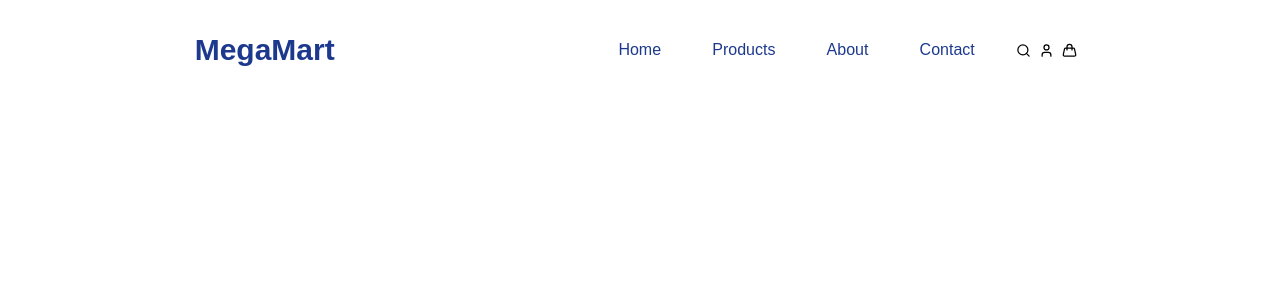
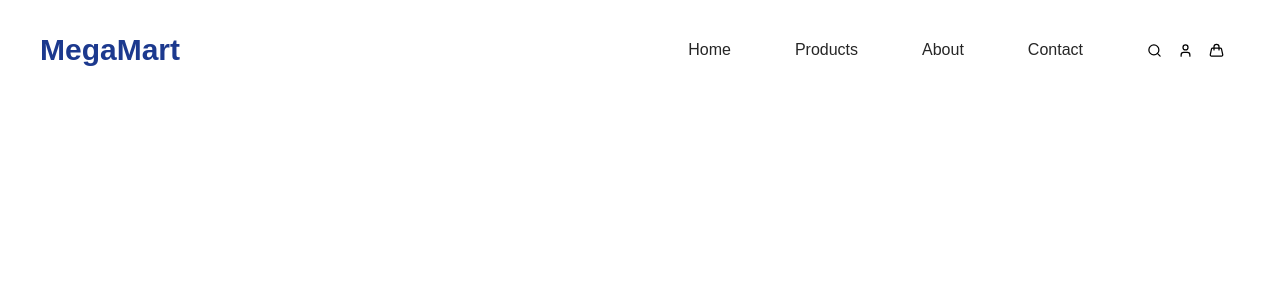
Before and after one commit to ebobic/E-Commerce, a Next.js app: page / in a window 1280 px wide. Shown: the top 300 px of the page. Built offline with nearby package versions, Linux system fonts and the light colour scheme.

Commit message:
Minor changes to layout

```diff
--- a/components/nav-bar.tsx
+++ b/components/nav-bar.tsx
@@ -4,17 +4,17 @@ import data from "@/lib/data/pages.json";
 
 export default function NavBar() {
     return (
-        <nav className="breakout flex items-center justify-around px-[1.6rem] py-[2rem] bg-white">
+        <nav className="breakout flex py-8 items-center justify-between bg-white">
             <Link href={"/"}>
             <h2 className="text-3xl font-bold text-blue-900">MegaMart</h2>
             </Link>
 
-            <div className="flex gap-4 items-center">
+            <div className="flex gap-8 items-center justify-between">
             <ul className="flex">
                 {data["pages"].map((link, index) => (
                 <li key={index}>
                     <Link
-                        className="hidden text-blue-900 hover:bg-blue-100 hover:text-neutral-800 md:flex md:px-[1.6rem]"
+                        className="hidden text-neutral-800 hover:text-blue-900 md:flex md:px-8"
                         href={link.href}
                     >
                         {link.label}
@@ -23,7 +23,7 @@ export default function NavBar() {
                 ))}
             </ul>
 
-            <div className="flex gap-2">
+            <div className="flex gap-4">
             <Link href={"#"}>
                 <Image
                     src="/search.svg"
```
